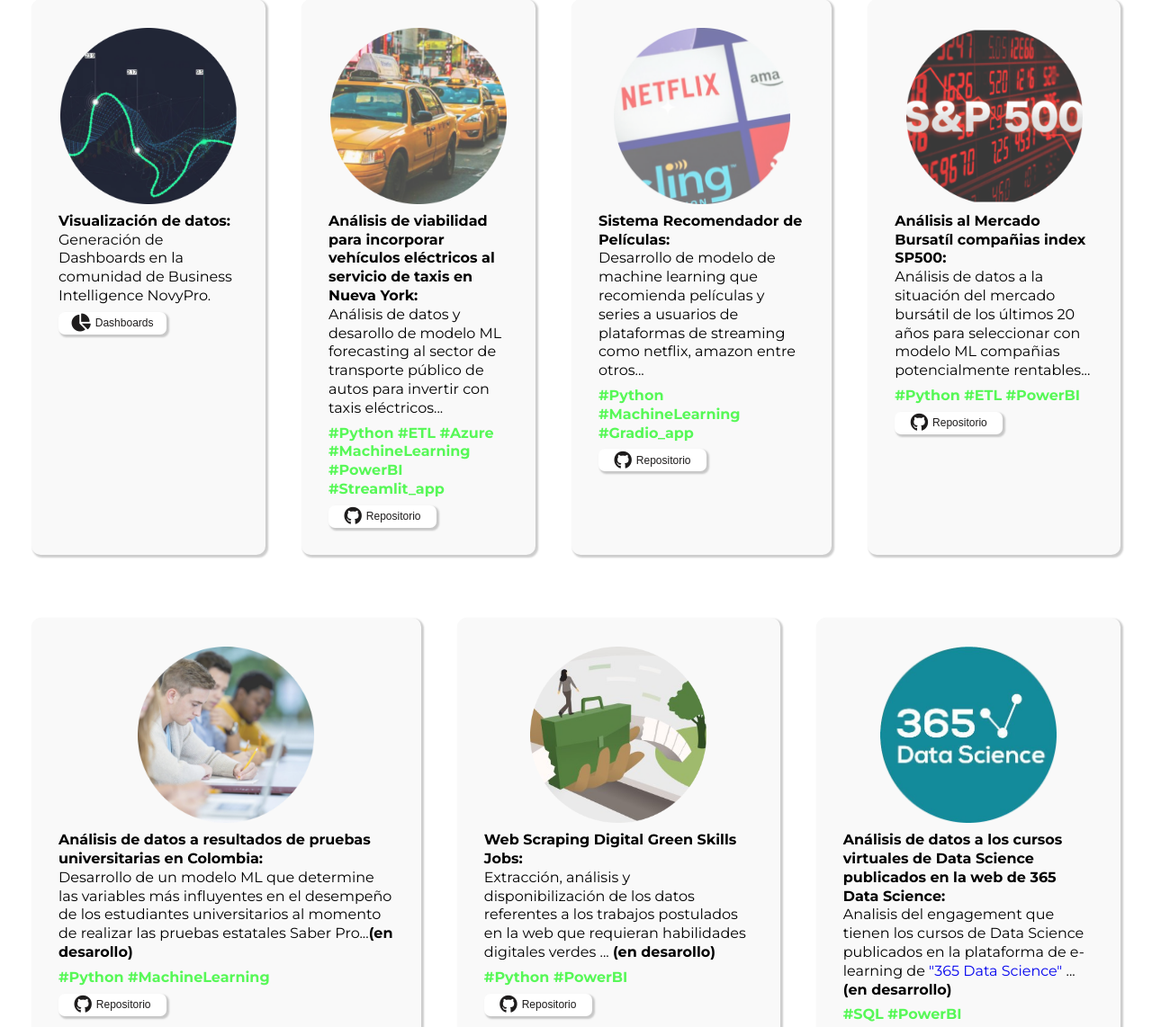
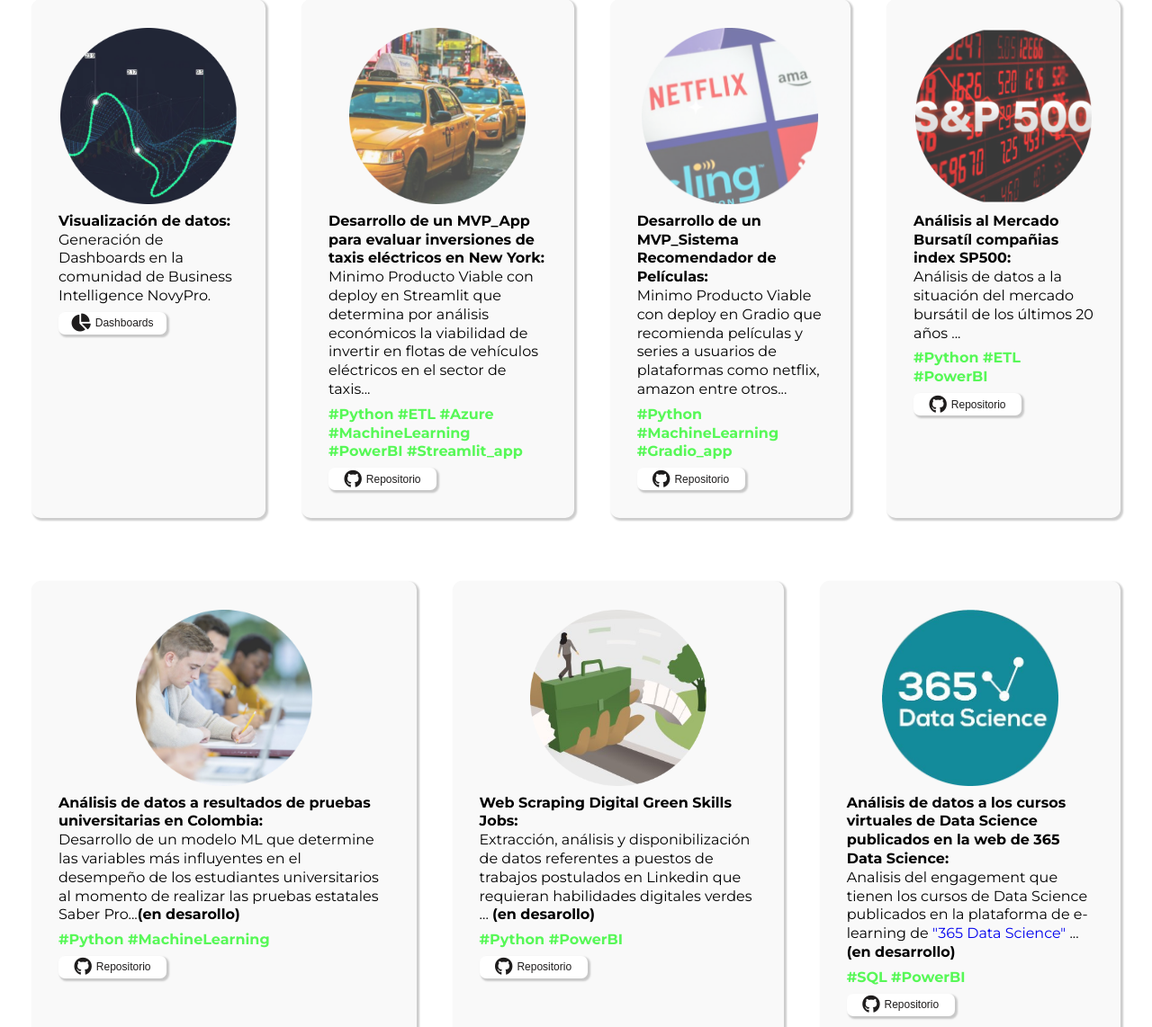
Before and after one commit to jospinoponce/portafolio, a plain HTML site: page index.html in a window 1280 px wide. Shown: the part 702-1844 px from the top of the page at 90% size. Drawn offline with Linux system fonts and the light colour scheme.

Commit message:
Update index.html

```diff
--- a/index.html
+++ b/index.html
@@ -60,10 +60,9 @@
           <a href="https://github.com/jospinoponce/Proyecto_Final_DS_Henry" target="_blank">
           <img src="img/taxi.png"  alt="" /></a>
 
-          <p><b>Análisis de viabilidad para incorporar vehículos eléctricos al
-            servicio de taxis en  Nueva York:</b><br>
-            Análisis de datos y desarollo de modelo ML forecasting al sector de transporte público de autos
-            para invertir con taxis eléctricos... <br>
+          <p><b>Desarrollo de un MVP_App para evaluar inversiones de taxis eléctricos en New York:</b><br>
+            Minimo Producto Viable con deploy en Streamlit que determina por análisis económicos la viabilidad de invertir
+            en flotas de vehículos eléctricos en el sector de taxis... <br>
             <p class="hashtags">#Python #ETL #Azure #MachineLearning #PowerBI #Streamlit_app</p>
             <a href="https://github.com/jospinoponce/Proyecto_Final_DS_Henry"target="_blank">
               <button class="btn_git">  <i class="fab fa-github"></i>  <span>Repositorio</span>
@@ -76,8 +75,9 @@
         <div class="Portfolio-row-box">
           <a href="https://github.com/jospinoponce/ModeloRecomiendaPeliculas" target="_blank">
           <img src="img/movie.png"  alt="" /></a>
-          <p><b>Sistema Recomendador de Películas:</b><br> Desarrollo de modelo de machine learning que
-          recomienda películas y series a usuarios de plataformas de streaming como netflix,
+          <p><b>Desarrollo de un MVP_Sistema Recomendador de Películas:</b><br>
+          Minimo Producto Viable con deploy en Gradio que
+          recomienda películas y series a usuarios de plataformas como netflix,
           amazon entre otros...<br>
           <p class="hashtags"> #Python #MachineLearning #Gradio_app </p>
           <a href="https://github.com/jospinoponce/ModeloRecomiendaPeliculas"target="_blank">
@@ -91,8 +91,7 @@
           <a href="https://github.com/jospinoponce/AnalisisDeMercadoSP500" target="_blank">
           <img src="img/sp500.png"  alt="" /></a>
           <p><b>Análisis al Mercado Bursatíl compañias index SP500: <br> </b>
-          Análisis de datos a la situación del mercado bursátil de los últimos 20 años
-          para seleccionar con modelo ML compañias potencialmente rentables...<br>
+          Análisis de datos a la situación del mercado bursátil de los últimos 20 años ...<br>
           <p class="hashtags">#Python #ETL #PowerBI </p>
           <a href="https://github.com/jospinoponce/AnalisisDeMercadoSP500" target="_blank">
             <button class="btn_git">  <i class="fab fa-github"></i>  <span>Repositorio</span>
@@ -124,7 +123,7 @@
           <a href="https://github.com/jospinoponce/webScrapingGreenSkillsJobs" target="_blank">
             <img src="img/greenskills..png"  alt="" /></a>
           <p><b> Web Scraping Digital Green Skills Jobs: <br> </b>
-          Extracción, análisis y disponibilización de los datos referentes a los trabajos postulados en la web
+          Extracción, análisis y disponibilización de datos referentes a puestos de trabajos postulados en Linkedin
           que requieran habilidades digitales verdes ... <b>(en desarollo)</b><br>
           <p class="hashtags">#Python #PowerBI  </p>
           <a href="https://github.com/jospinoponce/webScrapingGreenSkillsJobs" target="_blank">
```
